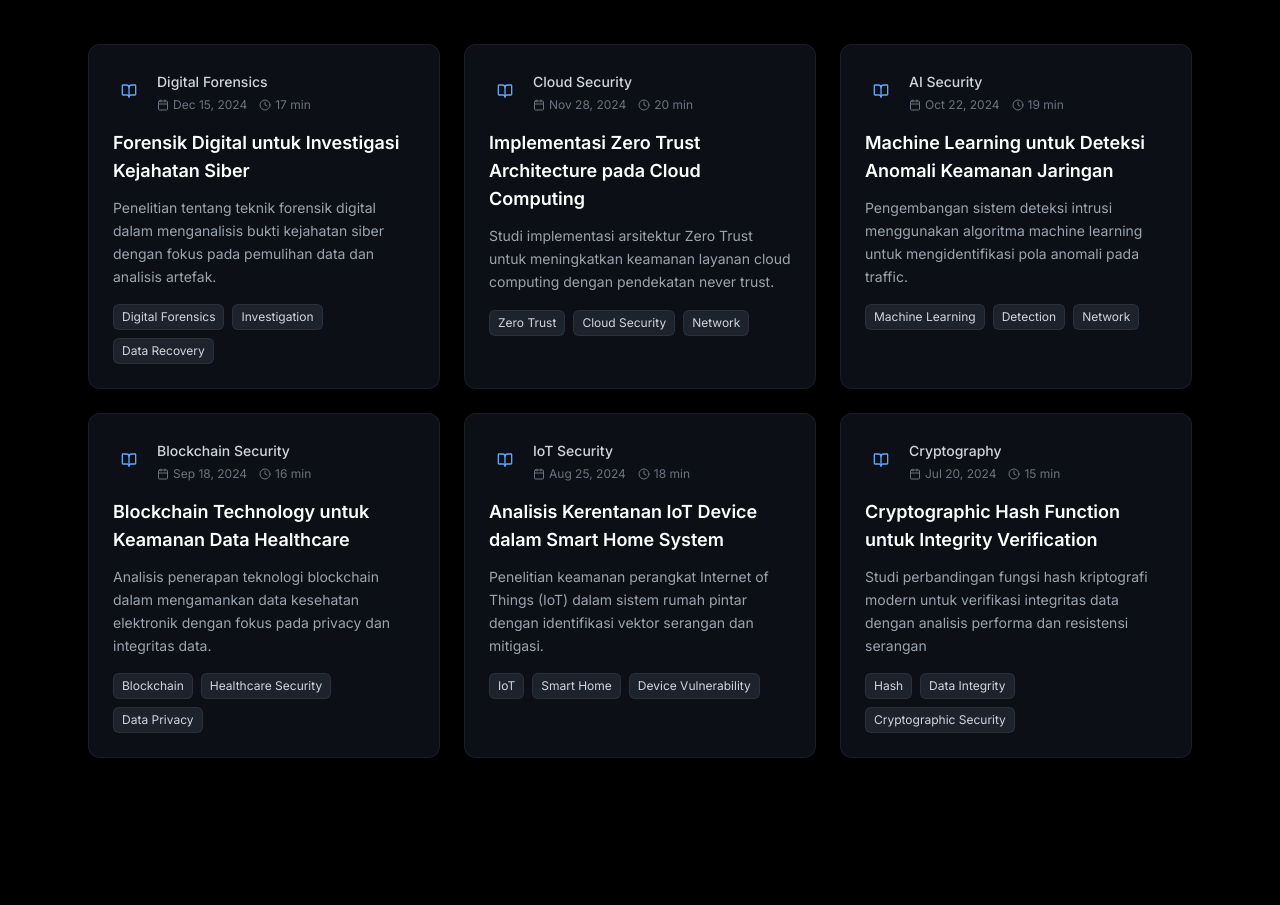
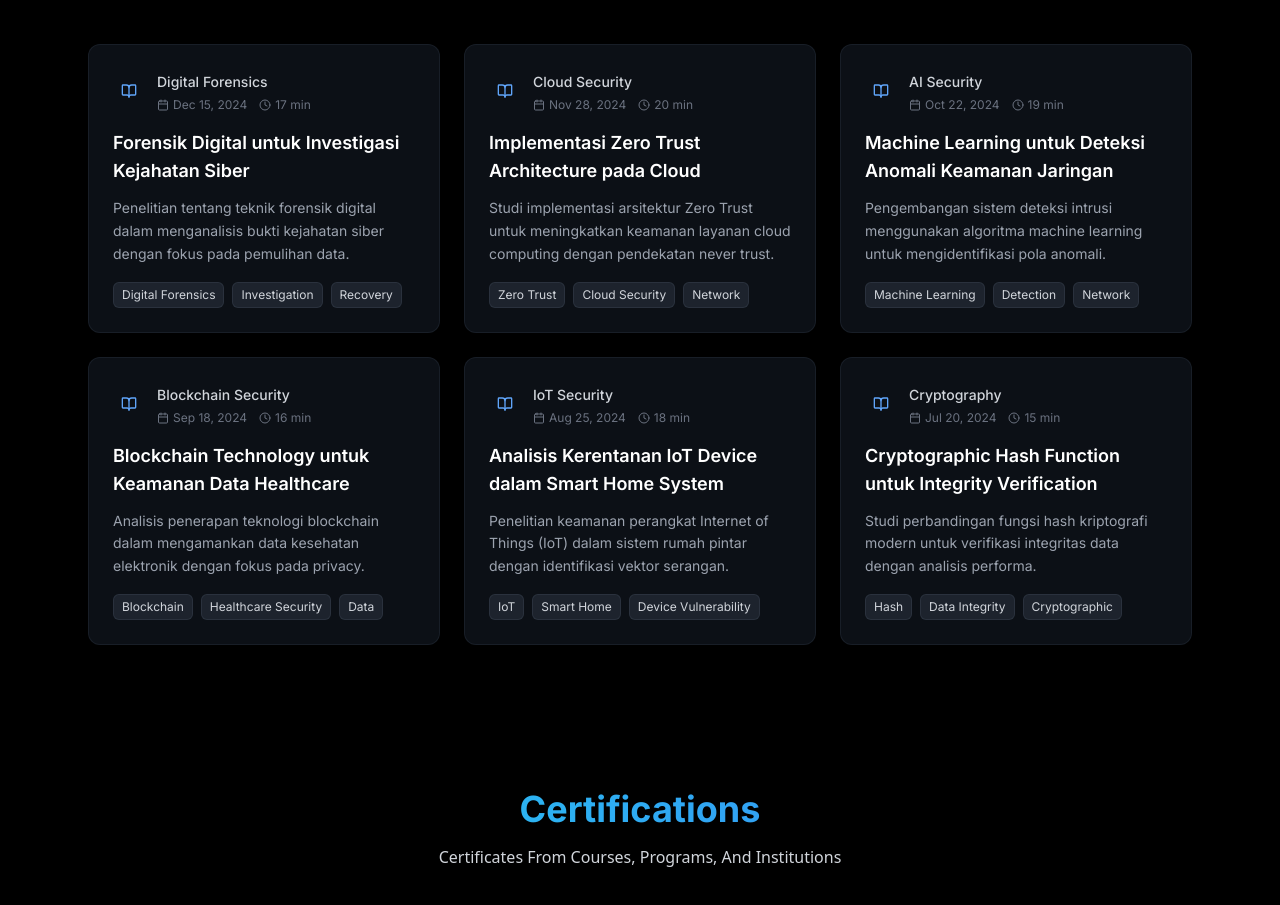
Before and after one commit to Fauzan-Aldi/IMK_Portofolio, a Next.js app: page / in a window 1280 px wide. Shown: the part 4740-5645 px from the top of the page. Built offline with nearby package versions, Linux system fonts and the light colour scheme.

Commit message:
Akhirnya Tidur Nyenyak juga gk jadi rupanya1

```diff
--- a/app/page.tsx
+++ b/app/page.tsx
@@ -112,17 +112,17 @@ const articles = [
   {
     id: 1,
     title: "Forensik Digital untuk Investigasi Kejahatan Siber",
-    excerpt: "Penelitian tentang teknik forensik digital dalam menganalisis bukti kejahatan siber dengan fokus pada pemulihan data dan analisis artefak.",
+    excerpt: "Penelitian tentang teknik forensik digital dalam menganalisis bukti kejahatan siber dengan fokus pada pemulihan data.",
     category: "Digital Forensics",
     readTime: "17 min",
     date: "Dec 15, 2024",
-    tags: ["Digital Forensics", "Investigation", "Data Recovery"],
+    tags: ["Digital Forensics", "Investigation", "Recovery"],
     type: "research",
     link: "https://journal.umy.ac.id/index.php/mt"
   },
   {
     id: 2,
-    title: "Implementasi Zero Trust Architecture pada Cloud Computing",
+    title: "Implementasi Zero Trust Architecture pada Cloud ",
     excerpt: "Studi implementasi arsitektur Zero Trust untuk meningkatkan keamanan layanan cloud computing dengan pendekatan never trust.",
     category: "Cloud Security",
     readTime: "20 min",
@@ -134,7 +134,7 @@ const articles = [
   {
     id: 3,
     title: "Machine Learning untuk Deteksi Anomali Keamanan Jaringan",
-    excerpt: "Pengembangan sistem deteksi intrusi menggunakan algoritma machine learning untuk mengidentifikasi pola anomali pada traffic.",
+    excerpt: "Pengembangan sistem deteksi intrusi menggunakan algoritma machine learning untuk mengidentifikasi pola anomali.",
     category: "AI Security",
     readTime: "19 min",
     date: "Oct 22, 2024",
@@ -145,18 +145,18 @@ const articles = [
   {
     id: 4,
     title: "Blockchain Technology untuk Keamanan Data Healthcare",
-    excerpt: "Analisis penerapan teknologi blockchain dalam mengamankan data kesehatan elektronik dengan fokus pada privacy dan integritas data.",
+    excerpt: "Analisis penerapan teknologi blockchain dalam mengamankan data kesehatan elektronik dengan fokus pada privacy.",
     category: "Blockchain Security",
     readTime: "16 min",
     date: "Sep 18, 2024",
-    tags: ["Blockchain", "Healthcare Security", "Data Privacy"],
+    tags: ["Blockchain", "Healthcare Security", "Data"],
     type: "research",
     link: "https://journal.its.ac.id/index.php/jiki"
   },
   {
     id: 5,
     title: "Analisis Kerentanan IoT Device dalam Smart Home System",
-    excerpt: "Penelitian keamanan perangkat Internet of Things (IoT) dalam sistem rumah pintar dengan identifikasi vektor serangan dan mitigasi.",
+    excerpt: "Penelitian keamanan perangkat Internet of Things (IoT) dalam sistem rumah pintar dengan identifikasi vektor serangan.",
     category: "IoT Security",
     readTime: "18 min",
     date: "Aug 25, 2024",
@@ -167,11 +167,11 @@ const articles = [
   {
     id: 6,
     title: "Cryptographic Hash Function untuk Integrity Verification",
-    excerpt: "Studi perbandingan fungsi hash kriptografi modern untuk verifikasi integritas data dengan analisis performa dan resistensi serangan",
+    excerpt: "Studi perbandingan fungsi hash kriptografi modern untuk verifikasi integritas data dengan analisis performa.",
     category: "Cryptography",
     readTime: "15 min",
     date: "Jul 20, 2024",
-    tags: ["Hash", "Data Integrity", "Cryptographic Security"],
+    tags: ["Hash", "Data Integrity", "Cryptographic"],
     type: "research",
     link: "https://journal.uii.ac.id/Snati",
     color: ""
@@ -1307,7 +1307,7 @@ export default function Portfolio() {
 
     <div className="grid md:grid-cols-2 gap-12">
       <motion.div
-        className="space-y-8 ml-[-13px] sm:ml-0"
+        className="space-y-8 ml-[-15px] sm:ml-0"
         initial={{ opacity: 0, x: -50 }}
         whileInView={{ opacity: 1, x: 0 }}
         viewport={{ once: true }}
@@ -1334,7 +1334,7 @@ export default function Portfolio() {
       </motion.div>
 
       <motion.div
-        className="space-y-8 ml-[-13px] sm:ml-0"
+        className="space-y-8 ml-[-15px] sm:ml-0"
         initial={{ opacity: 0, x: 50 }}
         whileInView={{ opacity: 1, x: 0 }}
         viewport={{ once: true }}
```
